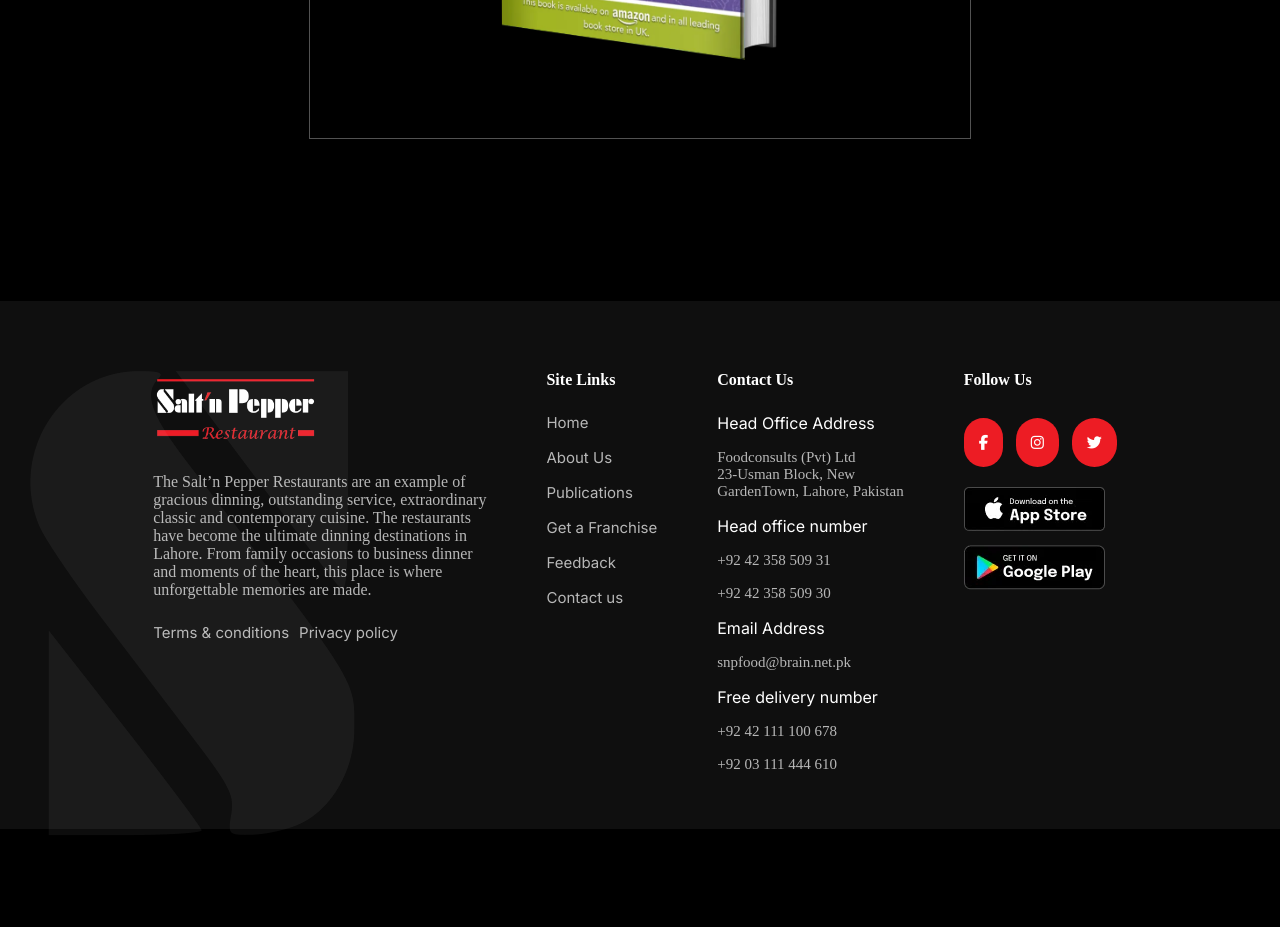
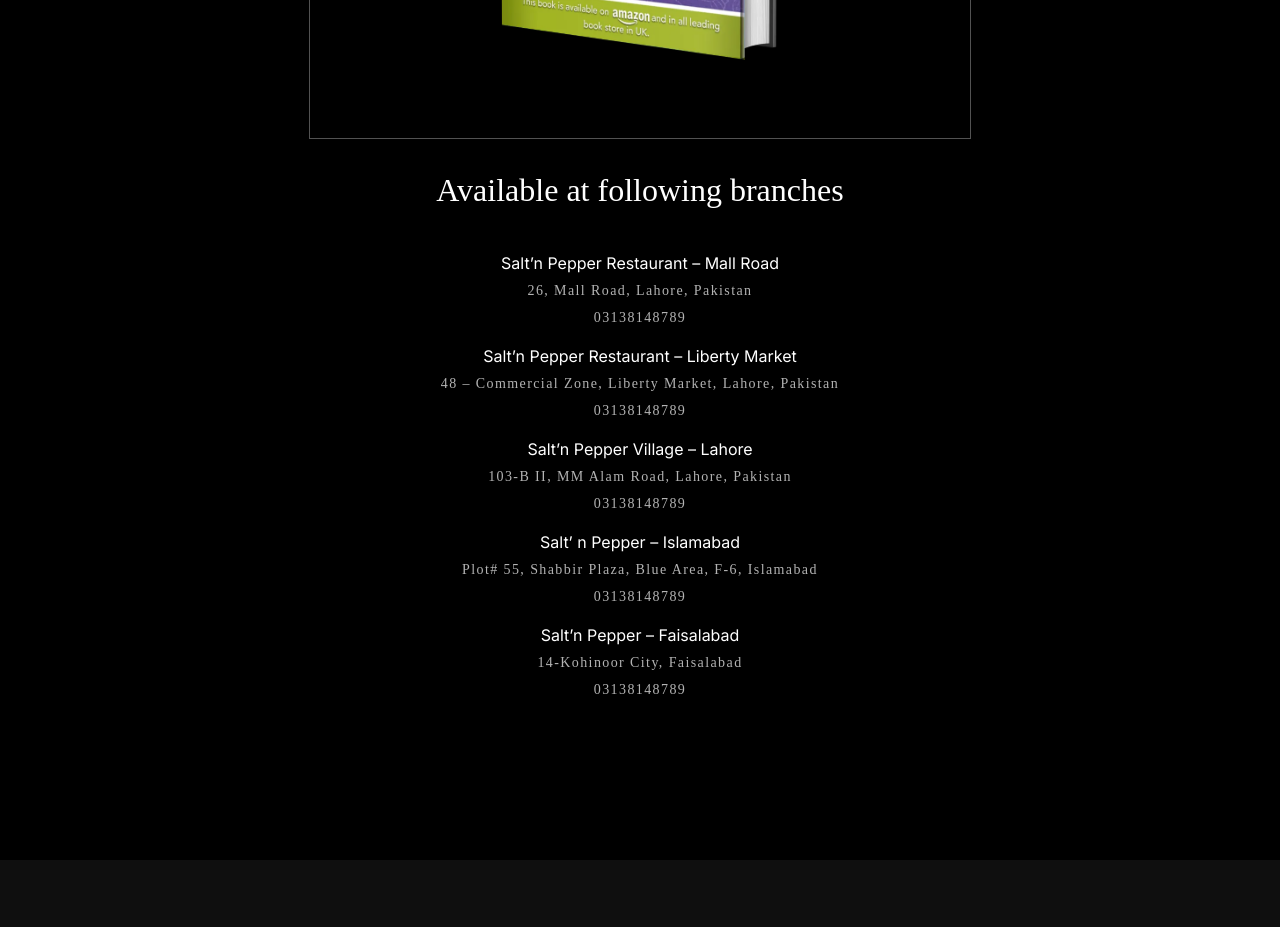
Before and after one commit to khalilsediq/Salt-N-Paper_Clone, a plain HTML site: page publications.htm in a window 1280 px wide. Shown: the part 1280-2207 px from the top of the page. Before the commit the page ends 2116 px from the top, so only its background shows below. Drawn offline with Linux system fonts and the light colour scheme.

Commit message:
push push

```diff
--- a/publications.htm
+++ b/publications.htm
@@ -50,7 +50,59 @@
     </section>
 
     <section class="publication-section-text">
+      <h2 class="publication-heading">
+        Available at following branches
+      </h2>
+      <p class="loca">
+        Salt’n Pepper Restaurant – Mall Road
+      </p>
+      <p class="location-sec">
+        26, Mall Road, Lahore, Pakistan
+      </p>
+      <a href="" class="contact">
+        03138148789
+      </a>
 
+      <p class="loca">
+       Salt’n Pepper Restaurant – Liberty Market
+      </p>
+      <p class="location-sec">
+      48 – Commercial Zone, Liberty Market, Lahore, Pakistan
+      </p>
+      <a href="" class="contact">
+        03138148789
+      </a>
+
+
+      <p class="loca">
+      Salt’n Pepper Village – Lahore
+      </p>
+      <p class="location-sec">
+      103-B II, MM Alam Road, Lahore, Pakistan
+      </p>
+      <a href="" class="contact">
+        03138148789
+      </a>
+
+      <p class="loca">
+        Salt’ n Pepper – Islamabad
+      </p>
+      <p class="location-sec">
+       Plot# 55, Shabbir Plaza, Blue Area, F-6, Islamabad
+      </p>
+      <a href="" class="contact">
+        03138148789
+      </a>
+
+      <p class="loca">
+       Salt’n Pepper – Faisalabad
+      </p>
+      <p class="location-sec">
+       14-Kohinoor City, Faisalabad
+      </p>
+      <a href="" class="contact">
+        03138148789
+      </a>
     </section>
   </main>
 
--- a/styles/publications.css
+++ b/styles/publications.css
@@ -336,3 +336,51 @@
 #img-hover:hover{
     transform: scale(1.1);
 }
+
+.publication-section-text{
+    display: flex;
+    flex-direction: column;
+    align-items: center;
+    justify-content: center;
+    flex-wrap: wrap;
+
+}
+.publication-heading{
+    font-size: 3.2rem;
+    font-family: butler;
+    font-weight: 400;
+    color: var(--white);
+    text-align: center;
+    margin: 32px 0px 24px;
+    line-height: 38px;
+    display: block;
+    font-style: normal;
+}
+.loca{
+    font-style: normal;
+    font-weight: 400;
+    font-size: 1.6rem;
+    line-height: 36px;
+    color: var(--white);
+    display: inline-block;
+    text-align: center;
+    margin: 12px 0px 0px;
+}
+.location-sec{
+    font-family: apercu;
+    font-style: normal;
+    font-weight: 400;
+    font-size: 1.4rem;
+    line-height: 19px;
+    color: var(--light-grey);
+    letter-spacing: 0.1em;
+    margin: 0px 0px 10px;
+
+}
+ .contact{
+    text-decoration: none;
+    color: var(--light-grey);
+    font-size: 1.4rem;
+    font-family: apercu;
+   letter-spacing: 0.1em;
+}
--- a/styles/styles.css
+++ b/styles/styles.css
@@ -393,8 +393,8 @@
     max-width: 2400px;
     margin: auto;
     margin-top: 100px;
-    border-top-left-radius: 600px;
-    border-top-right-radius: 30px;
+    border-top-left-radius: 30px;
+    border-top-right-radius: 600px;
     border-bottom-right-radius: 600px;
     border-bottom-left-radius: 30px;
 
```
